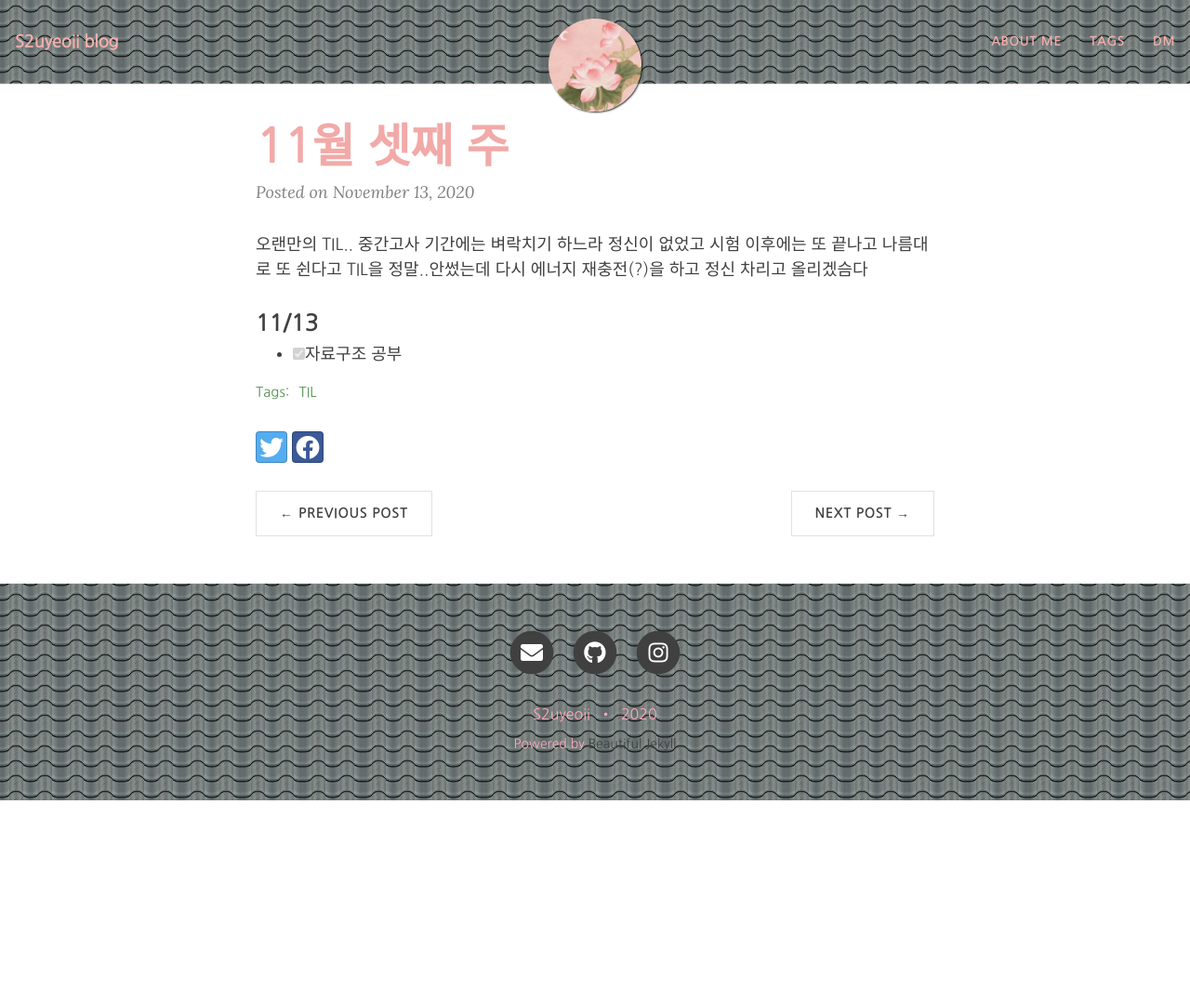
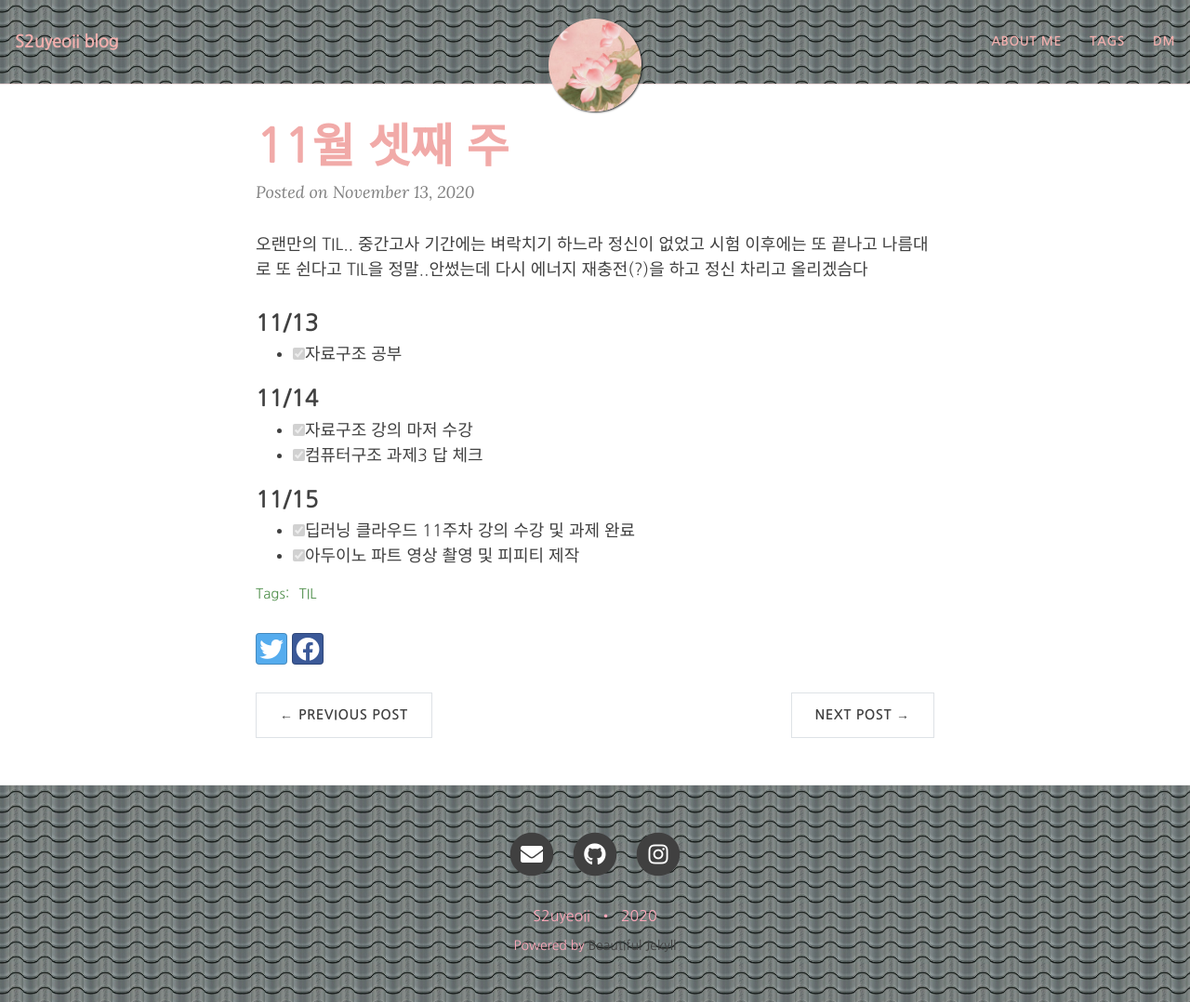
Before and after one commit to yeoneed/yeoneed.github.io, a Jekyll site: the page built from _posts/2020-11-13-11월 3주차.md, in a window 1280 px wide and 1078 px high. Shown: the whole window at 93% size. Built offline with Jekyll 4.4.1, drawn with Linux system fonts in a browser that asks for light colours; nearby versions of some CDN libraries; some web fonts are replaced.

Commit message:
Update 2020-11-13-11월 3주차.md

```diff
--- a/_posts/2020-11-13-11월 3주차.md
+++ b/_posts/2020-11-13-11월 3주차.md
@@ -14,3 +14,13 @@ tags: [TIL]
 ### 11/13
 
 - [x] 자료구조 공부
+
+### 11/14
+
+- [x] 자료구조 강의 마저 수강
+- [x] 컴퓨터구조 과제3 답 체크
+
+### 11/15
+
+- [x] 딥러닝 클라우드 11주차 강의 수강 및 과제 완료
+- [x] 아두이노 파트 영상 촬영 및 피피티 제작
```
